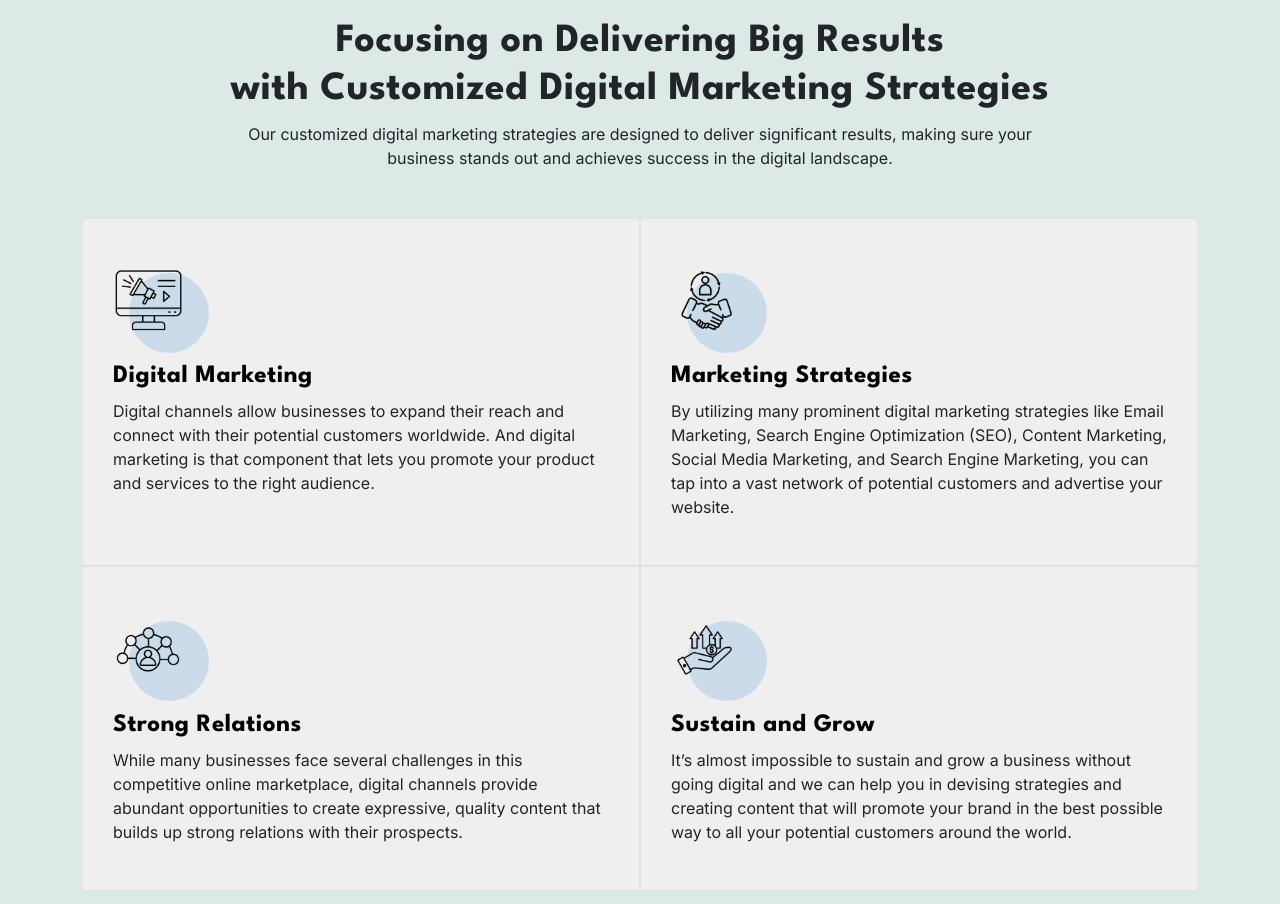
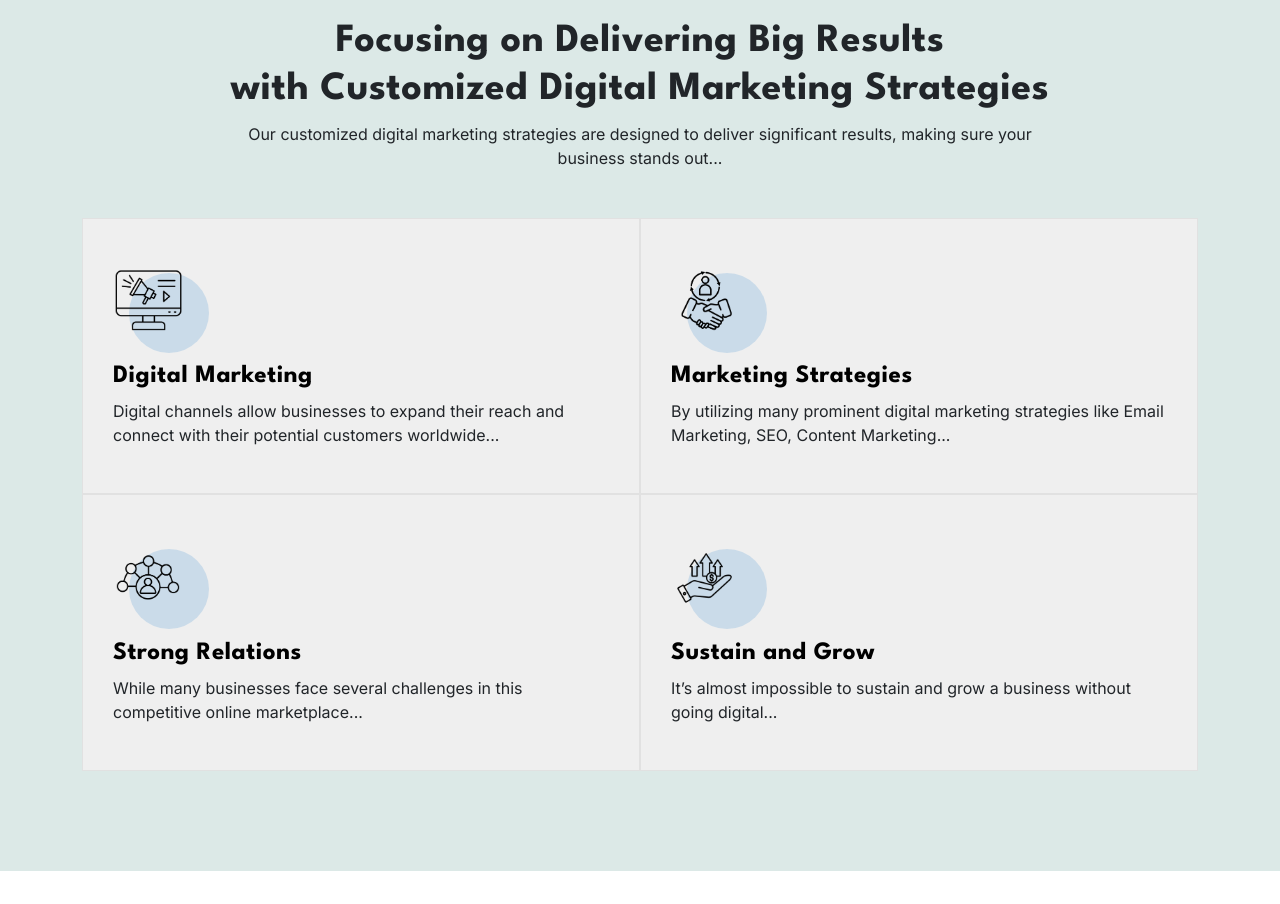
Before and after one commit to wtechyteam/wtechynext, a Next.js app: page / in a window 1280 px wide. Shown: the part 1893-2797 px from the top of the page. Built offline with nearby package versions, Linux system fonts and the light colour scheme.

Commit message:
very important yet immidiate change

```diff
--- a/app/home/HomeSection3.jsx
+++ b/app/home/HomeSection3.jsx
@@ -1,63 +1,55 @@
 'use client'
-import { BrowserRouter } from 'react-router-dom'
-import serviceIcon1 from './../../public/assets/Images/homepage/Digitalmarketing.svg'
-import serviceIcon2 from './../../public/assets/Images/homepage/MarketingStrategies.svg'
-import serviceIcon3 from './../../public/assets/Images/homepage/StrongRelations.svg'
-import serviceIcon4 from './../../public/assets/Images/homepage/SustainandGrow.svg'
-import {useMounted} from "./../../common/unmounted"
-import Image from 'next/image'
+import serviceIcon1 from './../../public/assets/Images/homepage/Digitalmarketing.svg';
+import serviceIcon2 from './../../public/assets/Images/homepage/MarketingStrategies.svg';
+import serviceIcon3 from './../../public/assets/Images/homepage/StrongRelations.svg';
+import serviceIcon4 from './../../public/assets/Images/homepage/SustainandGrow.svg';
+import Image from 'next/image';
 
 const HomeSection3 = () => {
-
-
-
   const serviceData = [
     {
       icon: serviceIcon1,
       title: 'Digital Marketing',
-            description: 'Digital channels allow businesses to expand their reach and connect with their potential customers worldwide. And digital marketing is that component that lets you promote your product and services to the right audience. '
+      description: 'Digital channels allow businesses to expand their reach and connect with their potential customers worldwide...'
     },
     {
       icon: serviceIcon2,
       title: 'Marketing Strategies',
-            description: 'By utilizing many prominent digital marketing strategies like Email Marketing, Search Engine Optimization (SEO), Content Marketing, Social Media Marketing, and Search Engine Marketing, you can tap into a vast network of potential customers and advertise your website. '
+      description: 'By utilizing many prominent digital marketing strategies like Email Marketing, SEO, Content Marketing...'
     },
     {
       icon: serviceIcon3,
       title: 'Strong Relations',
-            description: 'While many businesses face several challenges in this competitive online marketplace, digital channels provide abundant opportunities to create expressive, quality content that builds up strong relations with their prospects. '
+      description: 'While many businesses face several challenges in this competitive online marketplace...'
     },
     {
       icon: serviceIcon4,
       title: 'Sustain and Grow',
-            description: 'It’s almost impossible to sustain and grow a business without going digital and we can help you in devising strategies and creating content that will promote your brand in the best possible way to all your potential customers around the world. '
+      description: 'It’s almost impossible to sustain and grow a business without going digital...'
     },
-        // Add more service sections as needed
   ];
 
   return (
-        <BrowserRouter>
     <section className='sectionPadding bg-gray'>
       <div className="container text-center">
         <div className="sectionTopInfo" data-aos="fade-up" data-aos-duration="1500">
           <h4 className='section-title-sm'>Big Results</h4>
-                    <h2 className='title-xl fw-bold'>Focusing on Delivering Big Results<br></br>with Customized Digital Marketing Strategies</h2>
-                    <p className='sectionInfo '>Our customized digital marketing strategies are designed to deliver significant results, making sure your business stands out and achieves success in the digital landscape. </p>
+          <h2 className='title-xl fw-bold'>Focusing on Delivering Big Results<br />with Customized Digital Marketing Strategies</h2>
+          <p className='sectionInfo'>Our customized digital marketing strategies are designed to deliver significant results, making sure your business stands out...</p>
         </div>
         <div className='listWrapper fetchers mt-5'>
           {serviceData.map((service, index) => (
-                        <div className='innerWrap cardType1 text-start' key={index} data-aos="fade-up"  data-aos-delay="600" data-aos-duration="1500">
+            <div className='innerWrap cardType1 text-start' key={index} data-aos="fade-up" data-aos-delay="600" data-aos-duration="1500">
               <div className="icon cardIcon-Type1">
                 <Image src={service.icon} alt={service.title} />
               </div>
               <h2 className="title-md fw-bold text-black">{service.title}</h2>
-                            <p className=''>{service.description}</p>
+              <p>{service.description}</p>
             </div>
           ))}
         </div>
       </div>
     </section>
-        </BrowserRouter>
   );
 };
 
--- a/app/home/HomeSection4.jsx
+++ b/app/home/HomeSection4.jsx
@@ -1,28 +1,22 @@
 'use client'
-import { Link } from 'react-router-dom';
+import Link from 'next/link';
 import { scrollTop } from '../../common/utils'
-import contact from './../../public/assets/Images/homepage/contact.png'
-import { BrowserRouter } from 'react-router-dom';
 import Image from 'next/image';
-import {useMounted} from "./../../common/unmounted"
-
+import contact from './../../public/assets/Images/homepage/contact.png';
 
 const HomeSection4 = () => {
-
-
-
     return (
-        <BrowserRouter>
         <section className='sectionPadding'>
           <div className="container">
             <div className="ctaWrap">
               <div className="row align-items-center">
-
                 <div className="col-lg-6" data-aos="fade-left" data-aos-duration="1500" data-aos-delay="600">
                   <h4 className='section-title-sm'>Get In Touch</h4>
                   <h2 className='title-xl fw-bold'>Contact Us to Increase your Brand Visibility</h2>
                   <p className='sectionInfo'>We help you to see the world differently, discover opportunities you may never have imagined.</p>
-                  <Link className="dBtn btnPrimary mt-4 hasShadow" title='Contact us' onClick={scrollTop} to='/contact'>Contact Us</Link>
+                  <Link href='/contact' className="dBtn btnPrimary mt-4 hasShadow" onClick={scrollTop}>
+                    Contact Us
+                  </Link>
                 </div>
                 <div className="col-lg-6 text-center" data-aos="fade-up" data-aos-duration="1500" data-aos-delay="600">
                   <Image className="ctaImage" src={contact} alt='Get In Touch' style={{ maxWidth: '100%', height: 'auto' }} />
@@ -31,8 +25,6 @@ const HomeSection4 = () => {
             </div>
           </div>
         </section>
-      </BrowserRouter>
-
     );
 };
 
--- a/app/home/Homesection2.jsx
+++ b/app/home/Homesection2.jsx
@@ -1,7 +1,6 @@
 'use client'
 import Image from 'next/image';
 import bannerImage from './../../public/assets/Images/homepage/year-of-img.png'
-import {useMounted} from "./../../common/unmounted"
 
 
 const HomeSection2 = () => {
--- a/app/home/bannersection.jsx
+++ b/app/home/bannersection.jsx
@@ -3,18 +3,14 @@ import React from 'react';
 import Slider from 'react-slick';
 import 'slick-carousel/slick/slick.css';
 import 'slick-carousel/slick/slick-theme.css';
-import bannerImage1 from './../../public/assets/Images/homepage/bannerInner1.png'
+import bannerImage1 from './../../public/assets/Images/homepage/bannerInner1.png';
 import bannerImage2 from './../../public/assets/Images/homepage/bannerInner2.jpg';
 import bannerImage3 from './../../public/assets/Images/homepage/bannerInner3.jpg';
-import {scrollTop} from '../../common/utils'
-import { Link } from 'react-router-dom'
-import { BrowserRouter } from 'react-router-dom'
+import { scrollTop } from '../../common/utils';
+import Link from 'next/link';
 import Image from 'next/image';
-import {useMounted} from "./../../common/unmounted"
-
 
 const BannerSlider = () => {
-
   const bannerSliderSettings = {
     dots: false,
     infinite: true,
@@ -24,16 +20,11 @@ const BannerSlider = () => {
     slidesToScroll: 1,
     autoplay: true,
     cssEase: 'ease-in-out',
-    autoplaySpeed: 5000 // Set the autoplay speed in milliseconds
+    autoplaySpeed: 5000
   };
-
-
 
   return (
     <>
-<BrowserRouter>
-
-
       <div className="banner-slider">
         <div className="hero-shapes">
           <div className="shape top-shape"></div>
@@ -41,27 +32,25 @@ const BannerSlider = () => {
         </div>
         <div className="container bannerContentWrapper">
           <div className='row align-items-center'>
-          <div className='col-xl-5 text-center text-xl-start mb-5 mb-xl-0 '>
+            <div className='col-xl-5 text-center text-xl-start mb-5 mb-xl-0'>
               <div className="bannerContentWrap" data-aos="fade-right" data-aos-duration="1500">
-              <h1 className='bannerTitle title-xxl fw-bold'>Full-Stack <span>Digital Marketing</span> Agency: Scale Your Business </h1>
-              <h2 className='bannerSubTitle'>We maximize your business potential </h2>
-              <p className='text-20'>Unlock growth with our full-stack digital marketing solution. Scale your business with proven strategies in SEO, PPC, Social media, Website design, and more. </p>
-              <Link className="dBtn btnPrimary mt-4 hasShadow" title='Contact us'
-               onClick={scrollTop}
-               to='/contact'>Contact Us</Link>
+                <h1 className='bannerTitle title-xxl fw-bold'>Full-Stack <span>Digital Marketing</span> Agency: Scale Your Business</h1>
+                <h2 className='bannerSubTitle'>We maximize your business potential</h2>
+                <p className='text-20'>Unlock growth with our full-stack digital marketing solution. Scale your business with proven strategies in SEO, PPC, Social media, Website design, and more.</p>
+                <Link href='/contact' className="dBtn btnPrimary mt-4 hasShadow" title='Contact us' onClick={scrollTop}>Contact Us</Link>
               </div>
             </div>
             <div className="col-xl-7">
               <div className='bannerImage' data-aos="fade-up" data-aos-duration="1500" data-aos-delay="600" data-aos-offset="300">
                 <Slider {...bannerSliderSettings}>
                   <div>
-                <Image src={bannerImage1} alt="Amplify your Sales in 90 Days"  />
+                    <Image src={bannerImage1} alt="Amplify your Sales in 90 Days" />
                   </div>
                   <div>
-                <Image src={bannerImage2} alt="Amplify your Sales in 90 Days"  />
+                    <Image src={bannerImage2} alt="Amplify your Sales in 90 Days" />
                   </div>
                   <div>
-                <Image src={bannerImage3} alt="Amplify your Sales in 90 Days"  />
+                    <Image src={bannerImage3} alt="Amplify your Sales in 90 Days" />
                   </div>
                 </Slider>
               </div>
@@ -69,7 +58,6 @@ const BannerSlider = () => {
           </div>
         </div>
       </div>
-    </BrowserRouter>
     </>
   );
 };
--- a/app/page.js
+++ b/app/page.js
@@ -1,8 +1,9 @@
 import Image from "next/image";
 import styles from "./page.module.css";
 import Homepage from './home/page';
-import { SpeedInsights } from "@vercel/speed-insights/next"
+
 import Head from "next/head";
+
 
 export default function Home() {
   return (
@@ -11,7 +12,7 @@ export default function Home() {
     <link rel="shortcut icon" href="/images/favicon.ico" />
     </Head>
    <Homepage/>
-   <SpeedInsights/>
+
     </>
   );
 }
```
Also changed, not shown: app/home/HomeSection5.jsx (+3 -4 lines), app/home/HomeSection6.jsx (+3 -4 lines), app/home/HomeSection7.jsx (+4 -4 lines). Lines whose indentation alone changed are shown as unchanged.
